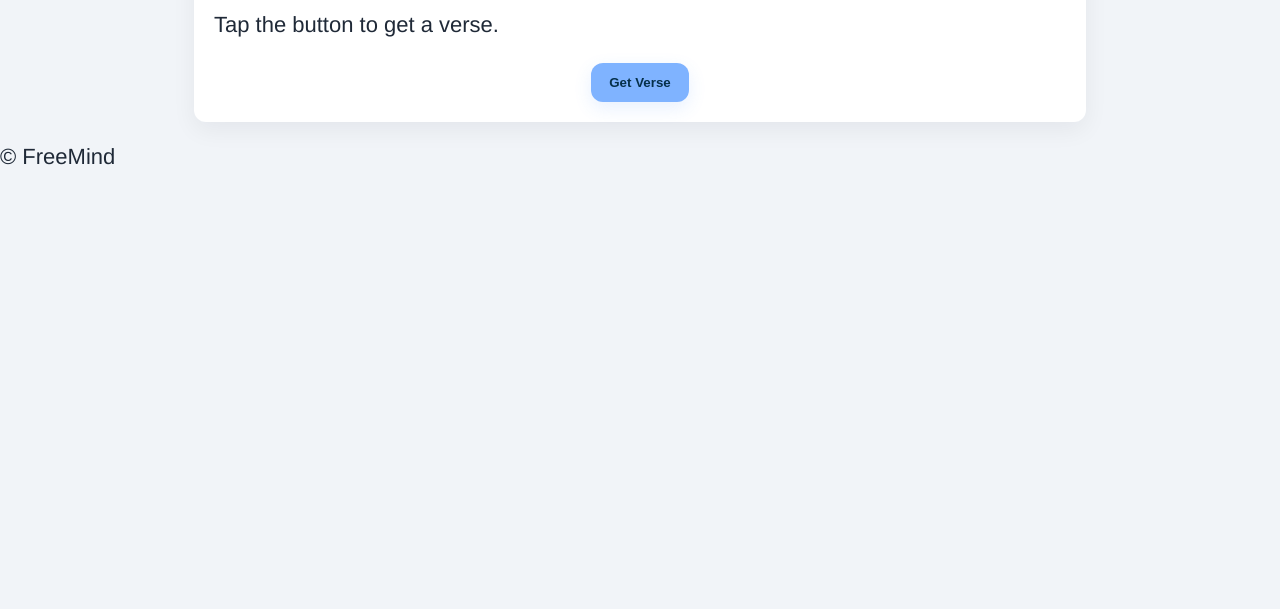
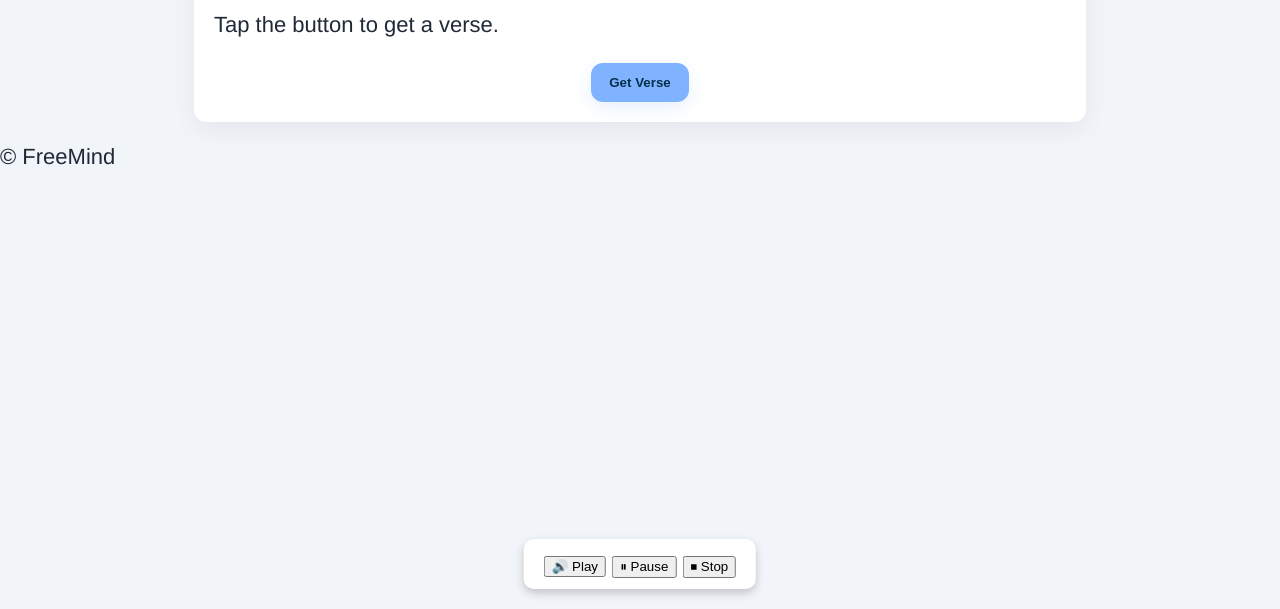
Before and after one commit to Blessedbob3/Free-mind-, a plain HTML site: page verses.html in a window 1280 px wide. Shown: the part 191-800 px from the top of the page. Drawn offline with Linux system fonts and the light colour scheme.

Commit message:
Update verses.html

```diff
--- a/verses.html
+++ b/verses.html
@@ -24,3 +24,8 @@
   <script src="app.js" defer></script>
 </body>
 </html>
+<div id="voice-controls" style="position: fixed; bottom: 20px; left: 50%; transform: translateX(-50%); background: white; padding: 10px 20px; border-radius: 10px; box-shadow: 0 4px 10px rgba(0,0,0,0.2);">
+    <button onclick="playAudio()">🔊 Play</button>
+    <button onclick="pauseAudio()">⏸ Pause</button>
+    <button onclick="stopAudio()">⏹ Stop</button>
+</div>
```
